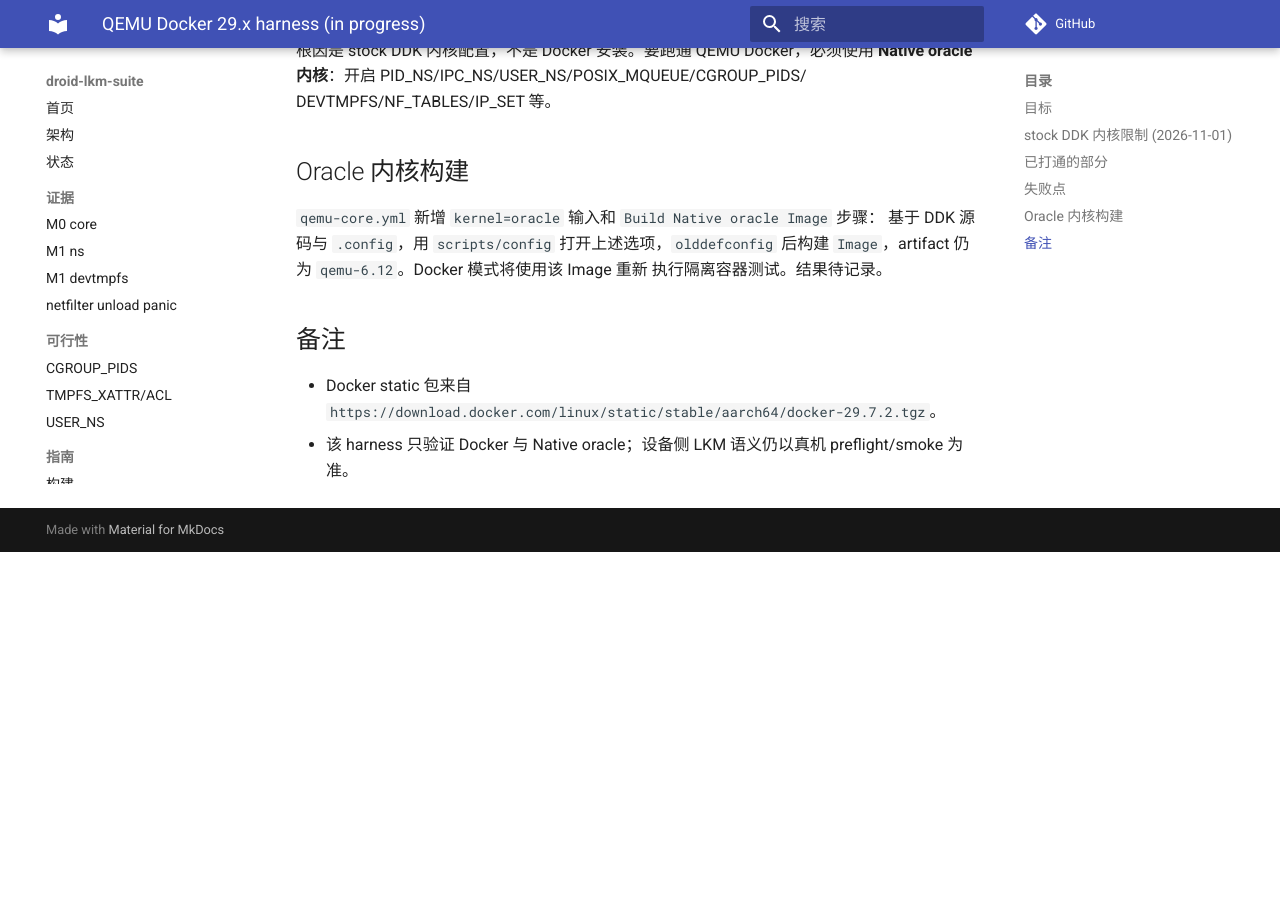
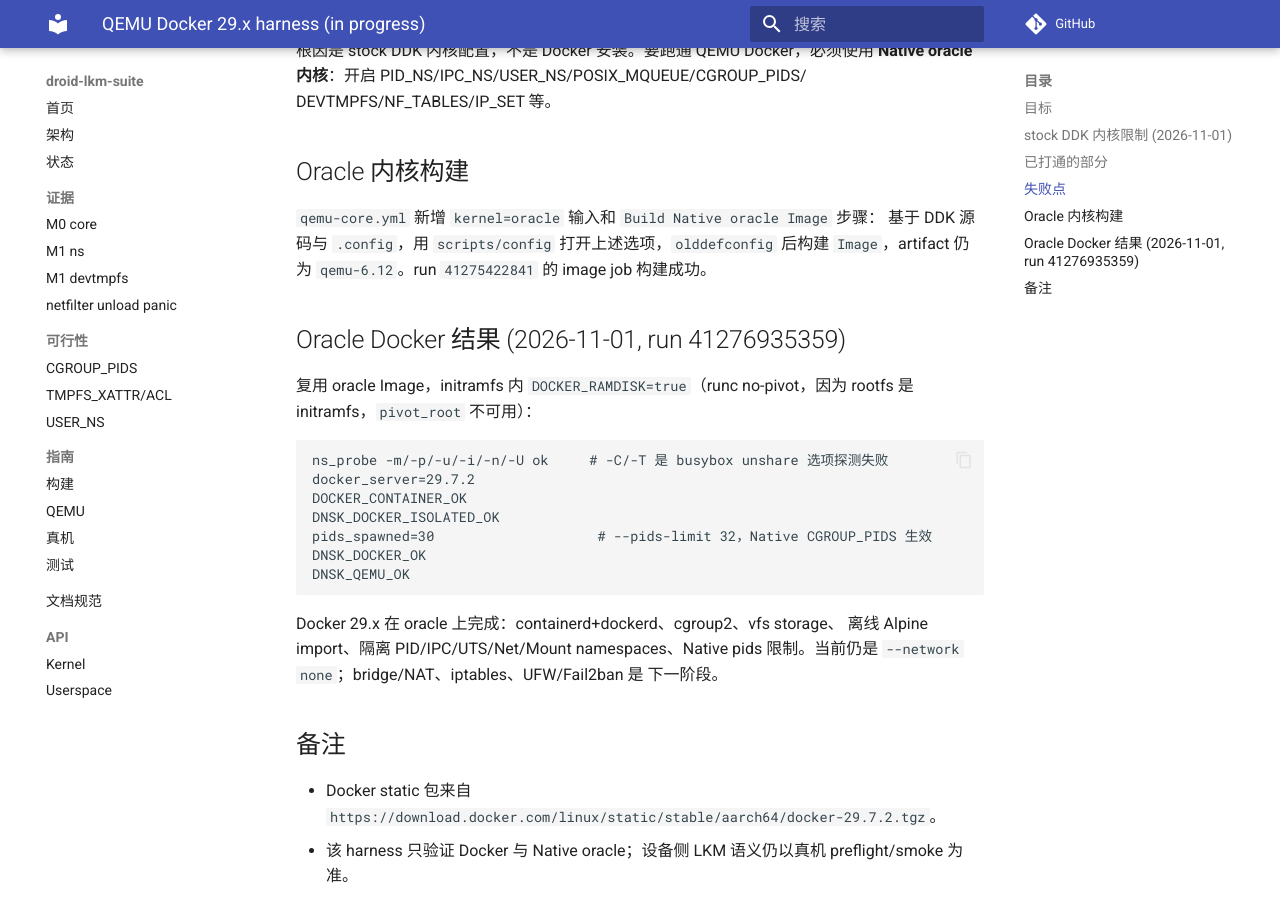
Before and after one commit to uobe1/droid-lkm-suite, an MkDocs documentation site: the page built from docs/evidence/qemu-docker.md, in a window 1280 px wide and 900 px high, scrolled down 1107 px. Built offline with MkDocs 1.6.1 and Material for MkDocs 9.7.7, drawn with Linux system fonts in a browser that asks for light colours; comment, search, counter and statistics services are not loaded; before the commit the page ends 1659 px from its top, so only the background shows below that.

Commit message:
docs(qemu): record Docker 29 oracle baseline

````diff
--- a/docs/evidence/qemu-docker.md
+++ b/docs/evidence/qemu-docker.md
@@ -50,8 +50,28 @@ DEVTMPFS/NF_TABLES/IP_SET 等。
 
 `qemu-core.yml` 新增 `kernel=oracle` 输入和 `Build Native oracle Image` 步骤：
 基于 DDK 源码与 `.config`，用 `scripts/config` 打开上述选项，`olddefconfig`
-后构建 `Image`，artifact 仍为 `qemu-6.12`。Docker 模式将使用该 Image 重新
-执行隔离容器测试。结果待记录。
+后构建 `Image`，artifact 仍为 `qemu-6.12`。run `41275422841` 的 image job
+构建成功。
+
+## Oracle Docker 结果 (2026-11-01, run 41276935359)
+
+复用 oracle Image，initramfs 内 `DOCKER_RAMDISK=true`（runc no-pivot，因为
+rootfs 是 initramfs，`pivot_root` 不可用）：
+
+```text
+ns_probe -m/-p/-u/-i/-n/-U ok     # -C/-T 是 busybox unshare 选项探测失败
+docker_server=29.7.2
+DOCKER_CONTAINER_OK
+DNSK_DOCKER_ISOLATED_OK
+pids_spawned=30                    # --pids-limit 32，Native CGROUP_PIDS 生效
+DNSK_DOCKER_OK
+DNSK_QEMU_OK
+```
+
+Docker 29.x 在 oracle 上完成：containerd+dockerd、cgroup2、vfs storage、
+离线 Alpine import、隔离 PID/IPC/UTS/Net/Mount namespaces、Native pids
+限制。当前仍是 `--network none`；bridge/NAT、iptables、UFW/Fail2ban 是
+下一阶段。
 
 ## 备注
 
````
Also changed, not shown: docs/status.md (+4 -0 lines).
